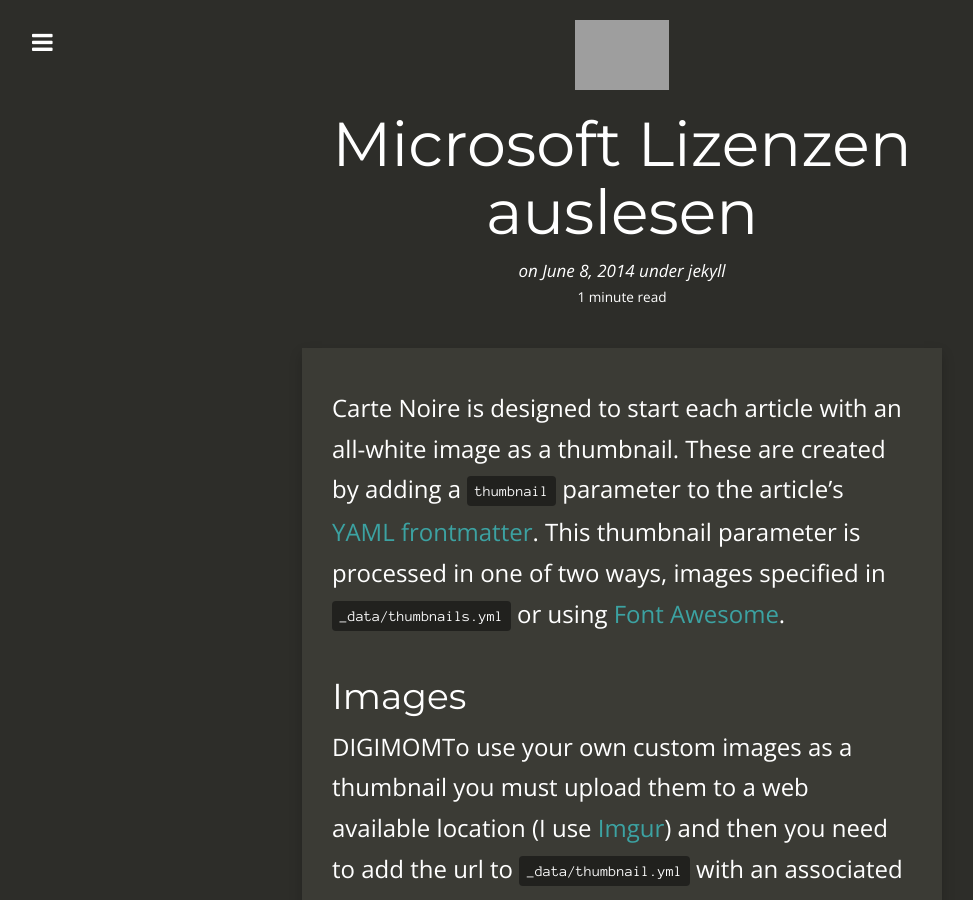
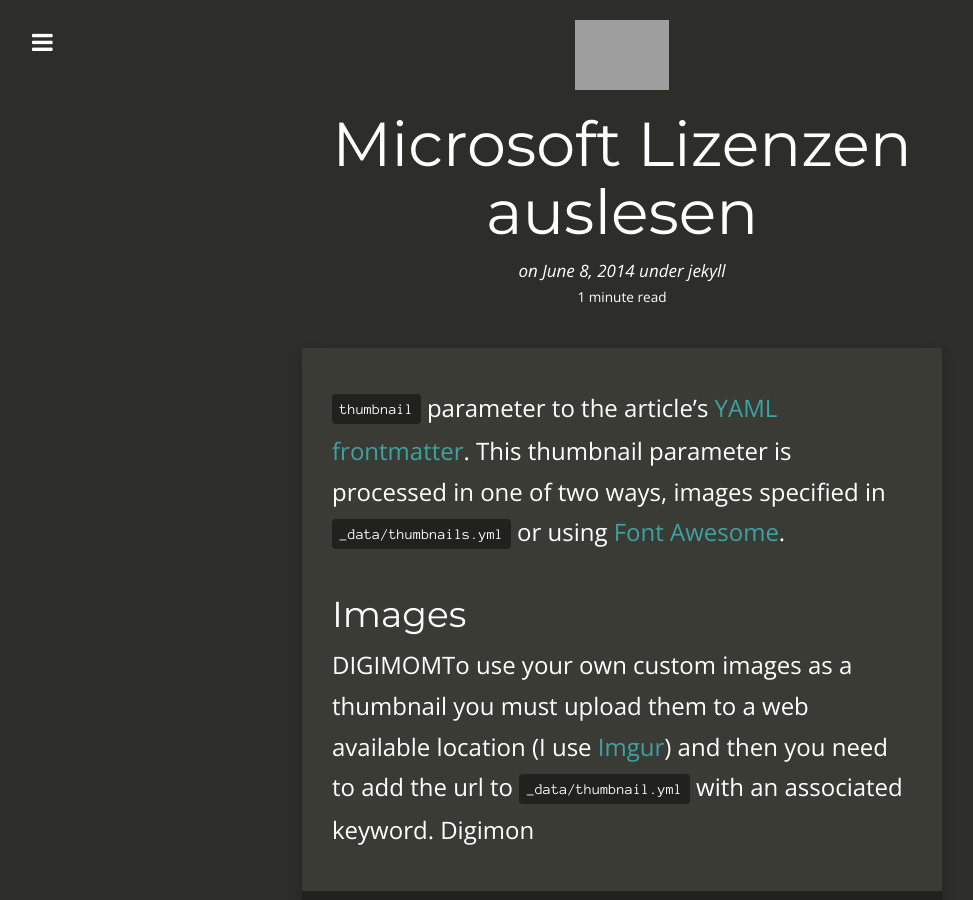
Before and after one commit to eski1337/lblb-it-ffd00, a Jekyll site: the page built from _posts/2014-06-08-using-thumbnails.md, in a window 1280 px wide and 900 px high. Shown: the whole window, without its empty margins (18-991 px from the left). Built offline with Jekyll 4.4.1, drawn with Linux system fonts in a browser that asks for light colours; nearby versions of some CDN libraries; comment, search, counter and statistics services are not loaded; grey boxes are pictures that could not be loaded.

Commit message:
2014-06-08-using-thumbnails.md: changed

```diff
--- a/_posts/2014-06-08-using-thumbnails.md
+++ b/_posts/2014-06-08-using-thumbnails.md
@@ -10,8 +10,7 @@
  - carte noire
 ---
 
-Carte Noire is designed to start each article with an all-white image as a
-thumbnail. These are created by adding a `thumbnail` parameter to the article's
+`thumbnail` parameter to the article's
 [YAML frontmatter][1]. This thumbnail parameter is processed in one of two ways,
 images specified in `_data/thumbnails.yml` or using [Font Awesome][2].
 
```
